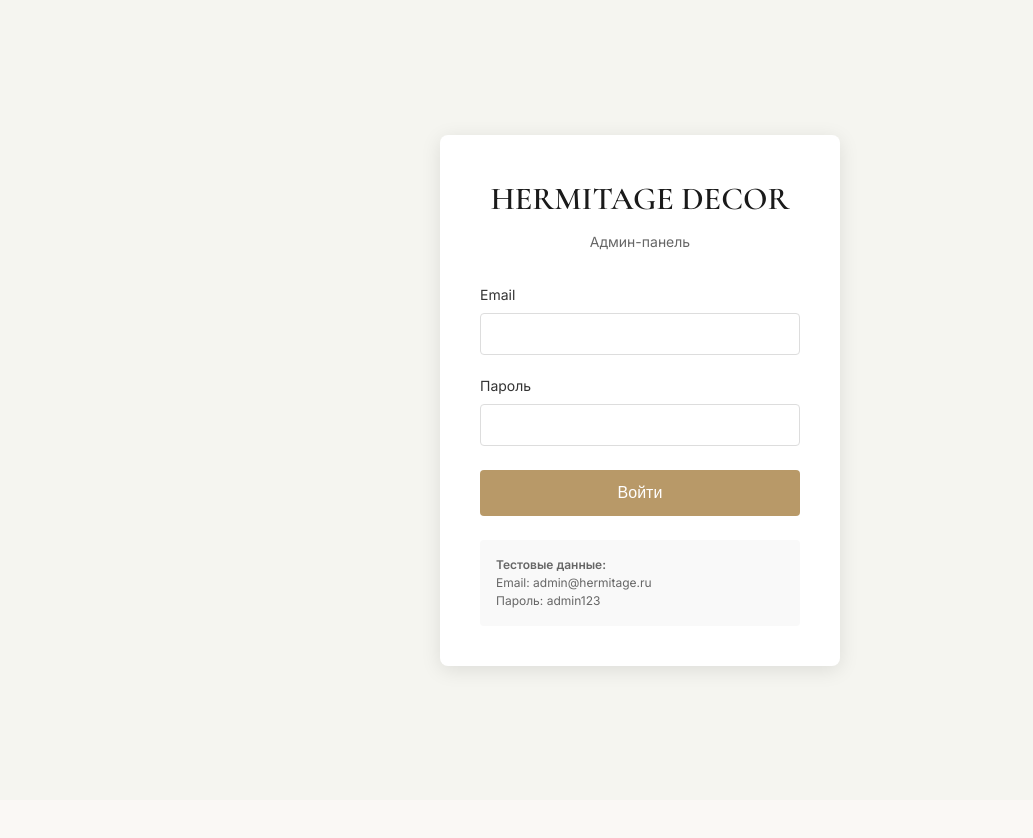
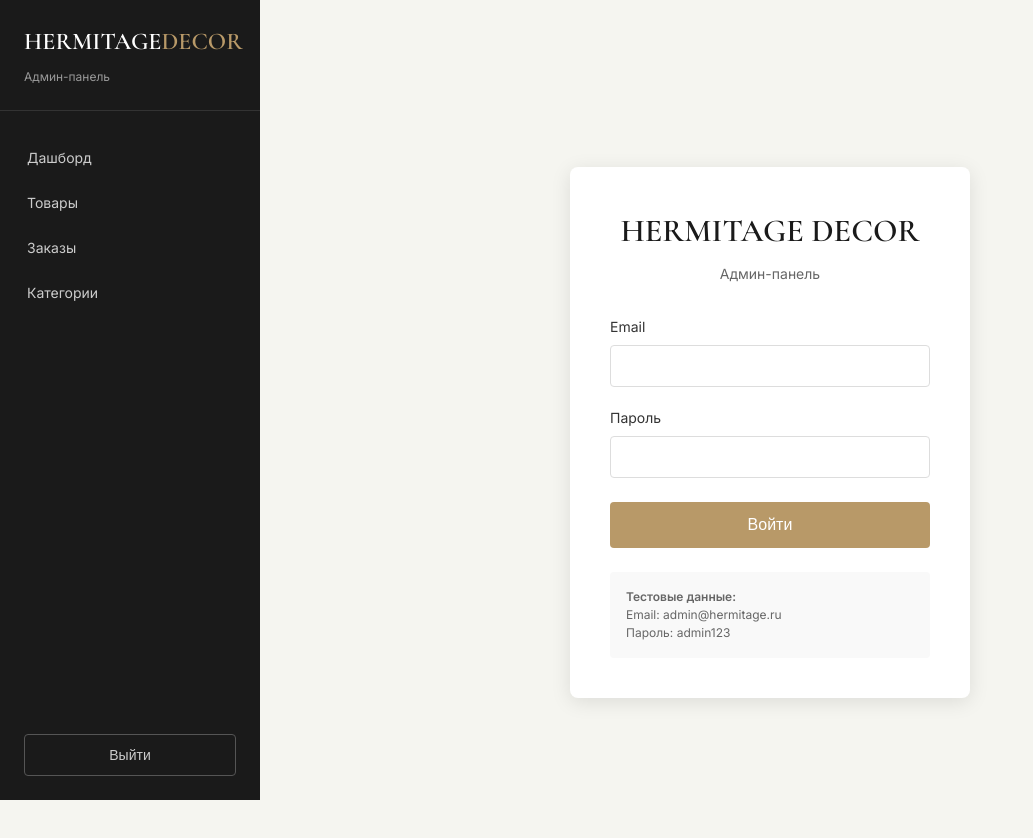
Before and after one commit to Rustam150/NextProject, a Next.js app: page /admin/login in a window 1280 px wide. Shown: the top 838 px of the page, without its empty margins (0-1033 px from the left). Before the commit the page ends 800 px from the top, so only its background shows below. Built offline with nearby package versions, Linux system fonts and the light colour scheme.

Commit message:
Add admin layout with sidebar

```diff
--- /dev/null
+++ b/app/admin/layout.tsx
@@ -0,0 +1,112 @@
+'use client';
+
+import { useEffect } from 'react';
+import { useRouter, usePathname } from 'next/navigation';
+import Link from 'next/link';
+
+export default function AdminLayout({ children }: { children: React.ReactNode }) {
+  const router = useRouter();
+  const pathname = usePathname();
+
+  useEffect(() => {
+    const auth = localStorage.getItem('admin_auth');
+    if (!auth && pathname !== '/admin/login') {
+      router.push('/admin/login');
+    }
+  }, [pathname, router]);
+
+  const handleLogout = () => {
+    localStorage.removeItem('admin_auth');
+    localStorage.removeItem('admin_email');
+    router.push('/admin/login');
+  };
+
+  const navItems = [
+    { href: '/admin', label: 'Дашборд' },
+    { href: '/admin/products', label: 'Товары' },
+    { href: '/admin/orders', label: 'Заказы' },
+    { href: '/admin/categories', label: 'Категории' },
+  ];
+
+  return (
+    <div style={{ display: 'flex', minHeight: '100vh', background: '#f5f5f0' }}>
+      {/* Сайдбар */}
+      <aside style={{
+        width: '260px',
+        background: '#1a1a1a',
+        color: '#fff',
+        padding: '24px 0',
+        position: 'fixed',
+        height: '100vh',
+        overflowY: 'auto',
+      }}>
+        <div style={{ padding: '0 24px 24px', borderBottom: '1px solid #333' }}>
+          <h2 style={{
+            fontFamily: 'Cormorant Garamond, serif',
+            fontSize: '24px',
+            margin: 0,
+          }}>
+            HERMITAGE<span style={{ color: '#b89968' }}>DECOR</span>
+          </h2>
+          <p style={{ fontSize: '12px', color: '#999', marginTop: '8px' }}>
+            Админ-панель
+          </p>
+        </div>
+
+        <nav style={{ padding: '24px 0' }}>
+          {navItems.map((item) => (
+            <Link
+              key={item.href}
+              href={item.href}
+              style={{
+                display: 'block',
+                padding: '12px 24px',
+                color: pathname === item.href ? '#b89968' : '#ccc',
+                textDecoration: 'none',
+                fontSize: '14px',
+                background: pathname === item.href ? 'rgba(184, 153, 104, 0.1)' : 'transparent',
+                borderLeft: pathname === item.href ? '3px solid #b89968' : '3px solid transparent',
+                transition: 'all 0.2s',
+              }}
+            >
+              {item.label}
+            </Link>
+          ))}
+        </nav>
+
+        <div style={{
+          position: 'absolute',
+          bottom: '24px',
+          left: '0',
+          right: '0',
+          padding: '0 24px',
+        }}>
+          <button
+            onClick={handleLogout}
+            style={{
+              width: '100%',
+              padding: '12px',
+              background: 'transparent',
+              border: '1px solid #555',
+              color: '#ccc',
+              borderRadius: '4px',
+              cursor: 'pointer',
+              fontSize: '14px',
+            }}
+          >
+            Выйти
+          </button>
+        </div>
+      </aside>
+
+      {/* Основной контент */}
+      <main style={{
+        marginLeft: '260px',
+        flex: 1,
+        padding: '32px',
+      }}>
+        {children}
+      </main>
+    </div>
+  );
+}
```
